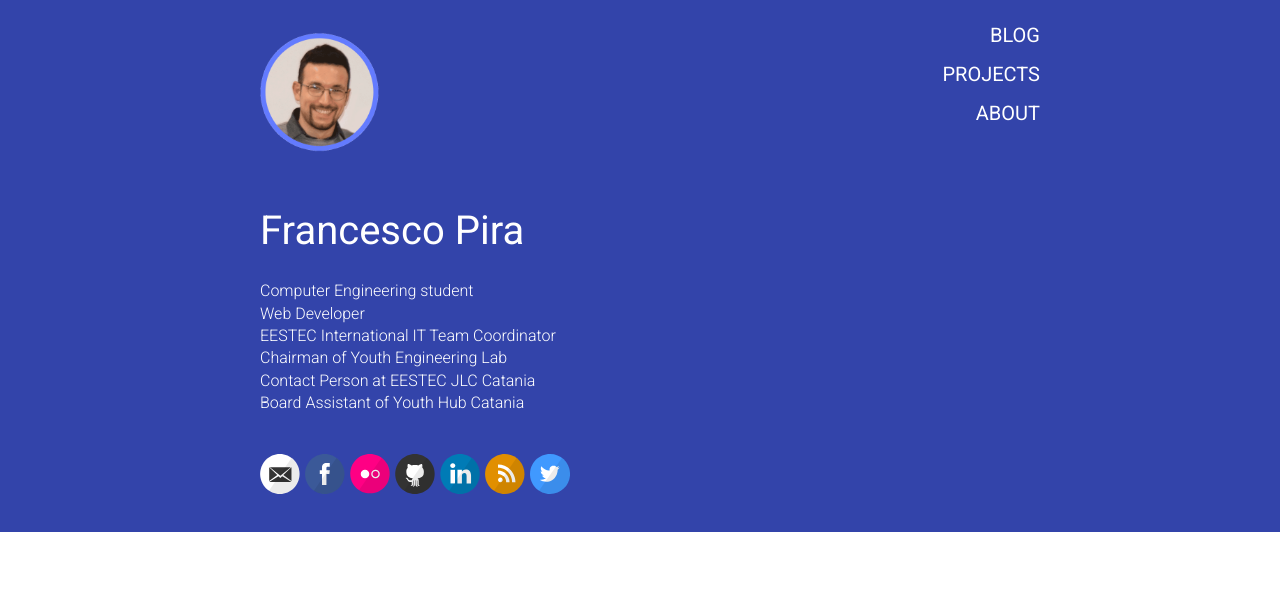
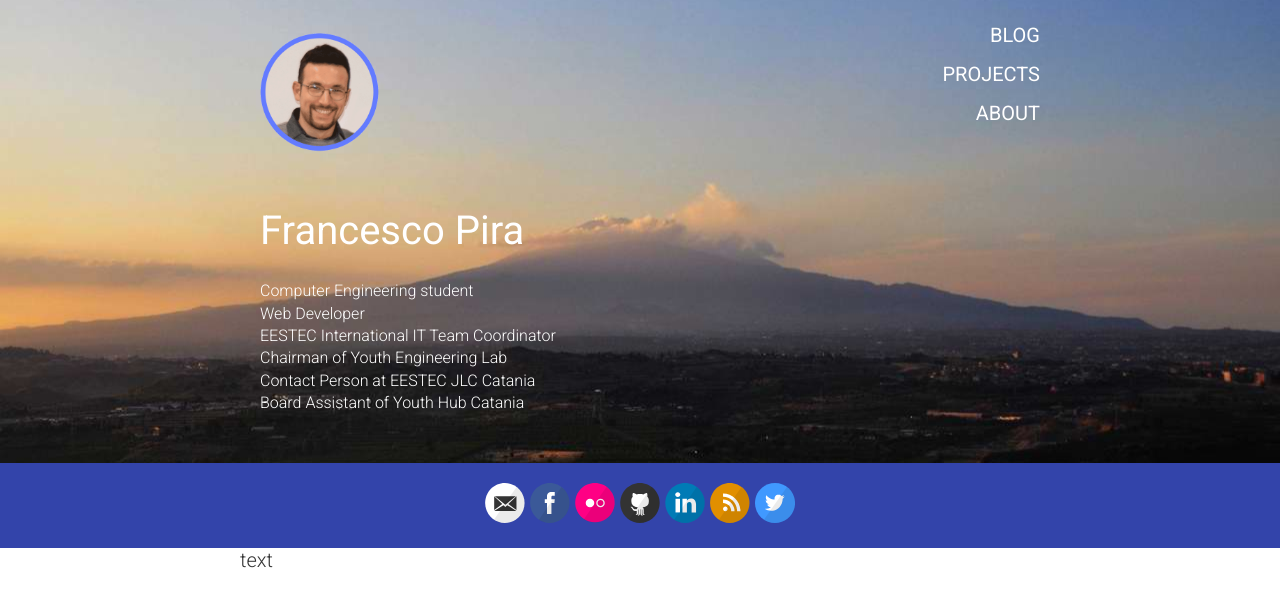
Before and after one commit to pirafrank/Jekyll-Blue, a Jekyll site: the page built from index.html, in a window 1280 px wide. Shown: the top 607 px of the page. Built offline with Jekyll 4.4.1, drawn with Linux system fonts in a browser that asks for light colours; Markdown is read by kramdown in place of the engine named in the settings.

Commit message:
new layout with cover

```diff
--- a/css/home.scss
+++ b/css/home.scss
@@ -24,7 +24,7 @@ h1 {
   width: 100%;
 }
 
-.head-content {
+.head-text {
   margin: 0 auto;
   padding: 10px 20px 10px 20px;
   width: 100%;
@@ -47,7 +47,21 @@ h1 {
     &:hover, &:active {
       color: #fff;
     }
+
   @include mobile {
     text-align: center;
   }
 }
+
+.social {
+  text-align: center;
+  background-color: #34a;
+  padding: 20px 0px 20px 0px;
+}
+
+.bg {
+  background-image: url("{{ site.baseurl }}/images/background.jpg");
+  background-size: cover;
+  background-repeat: no-repeat;
+  background-position: center center;
+}
--- a/index.html
+++ b/index.html
@@ -22,13 +22,12 @@
 
   <body>
 
-  <div style="background-color: #34a;">
-    <div class="container">
+  <div class="bg">
 
+    <div class="container" style="padding-bottom: 30px;">
         <div class="section group header">
           <div class="col span_4_of_5">
-
-              <div class="head-content" align="left" style="padding-right:20px;">
+              <div class="head-text" align="left" style="padding-right:20px;">
                 <p><img src="{{ site.baseurl }}/images/me.png" width="120px;"></p>
                 <h1>{{ site.name }}</h1>
                 <div class="info-text">
@@ -39,60 +38,34 @@
                   Contact Person at EESTEC JLC Catania<br>
                   Board Assistant of Youth Hub Catania<br>
                 </div>
+                <!--
                 <div>
                   <br>
                   <p><b>
-                  <!-- TWITTER | FACEBOOK | LINKEDIN -->
                   {% include svg-icons.html %}
                   </b></p>
                 </div>
+                -->
               </div>
-
           </div>
           <div class="col span_1_of_5">
-
             <div class="content nav-links">
                 <p><a href="{{ site.baseurl }}/blog">BLOG</a></p>
                 <p><a href="{{ site.baseurl }}/projects">PROJECTS</a></p>
                 <p><a href="{{ site.baseurl }}/about">ABOUT</a><br></p>
             </div>
-
           </div>
         </div>
+    </div>
+  </div>
 
-    </div>
+  <div class="social">
+    {% include svg-icons.html %}
+  </div>
 
+  <div class="container">
+    text
   </div>
+
   </body>
 </html>
-
-<!--
-<div>
-  {% for category in site.categories %}
-    {{page.categories}}<br>
-  {% endfor %}
-</div>
-<br>
--->
-
-<!--
-<div class="posts">
-  {% for post in site.posts %}
-    <article class="post">
-
-      <div class="date">
-        {{ page.date | date: "%B %e, %Y" }}
-      </div>
-
-      <h3><a href="{{ site.baseurl }}{{ post.url }}">{{ post.title }}</a></h3>
-
-
-      <div class="entry">
-        {{ post.excerpt }}
-      </div>
-
-      <a href="{{ site.baseurl }}{{ post.url }}" class="read-more">Read More</a>
-    </article>
-  {% endfor %}
-</div>
--->
```
Also changed, not shown: images/background.jpg (added).
